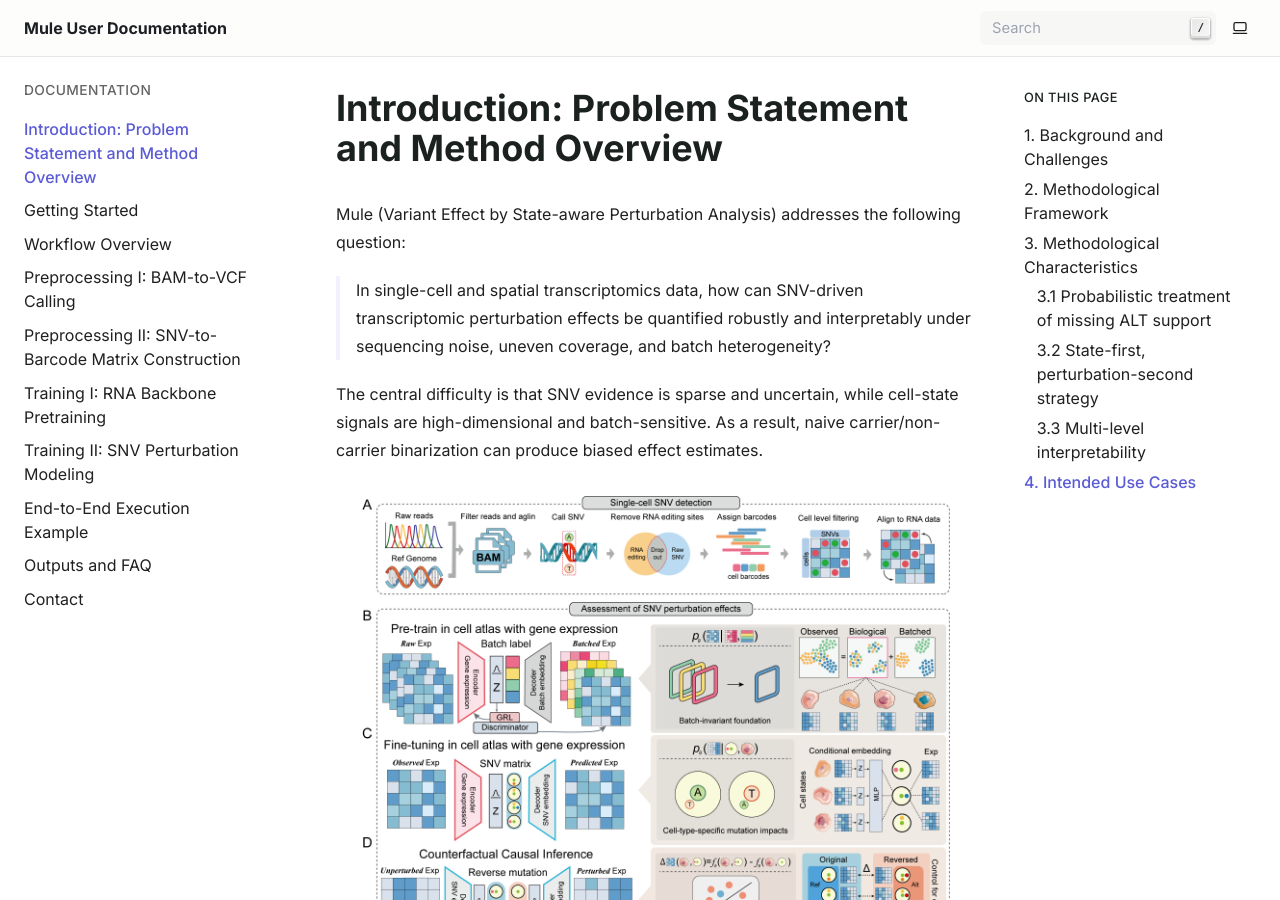
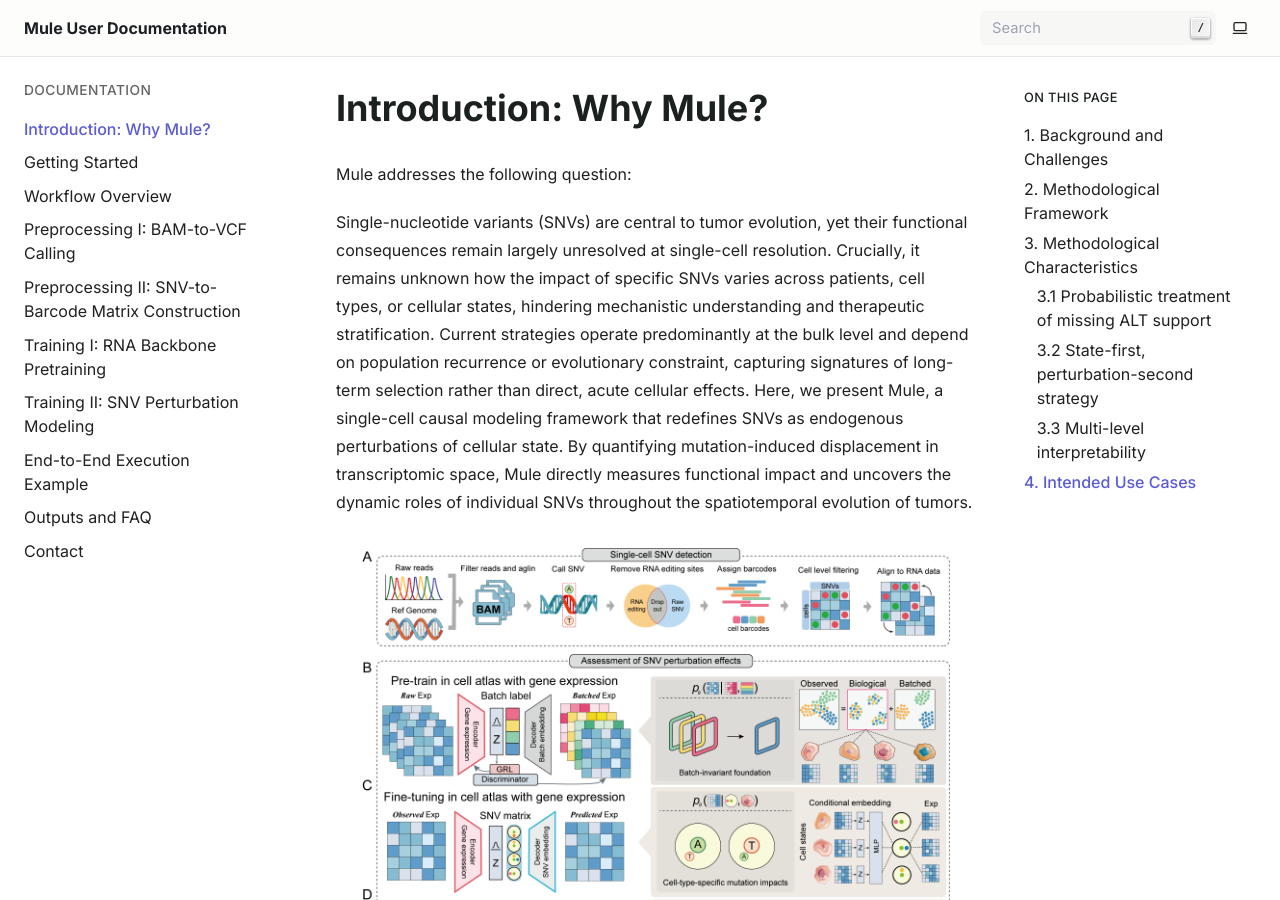
Before and after one commit to PSSUN/MuleDoc, a Sphinx documentation site: the page built from docs/introduction.md, in a window 1280 px wide and 900 px high. Built offline with Sphinx 7.4.7, drawn with Linux system fonts in a browser that asks for light colours.

Commit message:
Update introduction.md

````diff
--- a/docs/introduction.md
+++ b/docs/introduction.md
@@ -1,10 +1,8 @@
-# Introduction: Problem Statement and Method Overview
+# Introduction: Why Mule?
 
-Mule (Variant Effect by State-aware Perturbation Analysis) addresses the following question:
+Mule addresses the following question:
 
-> In single-cell and spatial transcriptomics data, how can SNV-driven transcriptomic perturbation effects be quantified robustly and interpretably under sequencing noise, uneven coverage, and batch heterogeneity?
-
-The central difficulty is that SNV evidence is sparse and uncertain, while cell-state signals are high-dimensional and batch-sensitive. As a result, naive carrier/non-carrier binarization can produce biased effect estimates.
+Single-nucleotide variants (SNVs) are central to tumor evolution, yet their functional consequences remain largely unresolved at single-cell resolution. Crucially, it remains unknown how the impact of specific SNVs varies across patients, cell types, or cellular states, hindering mechanistic understanding and therapeutic stratification. Current strategies operate predominantly at the bulk level and depend on population recurrence or evolutionary constraint, capturing signatures of long-term selection rather than direct, acute cellular effects. Here, we present Mule, a single-cell causal modeling framework that redefines SNVs as endogenous perturbations of cellular state. By quantifying mutation-induced displacement in transcriptomic space, Mule directly measures functional impact and uncovers the dynamic roles of individual SNVs throughout the spatiotemporal evolution of tumors.
 
 ```{figure} _static/Figure-1.png
 :align: center
````
